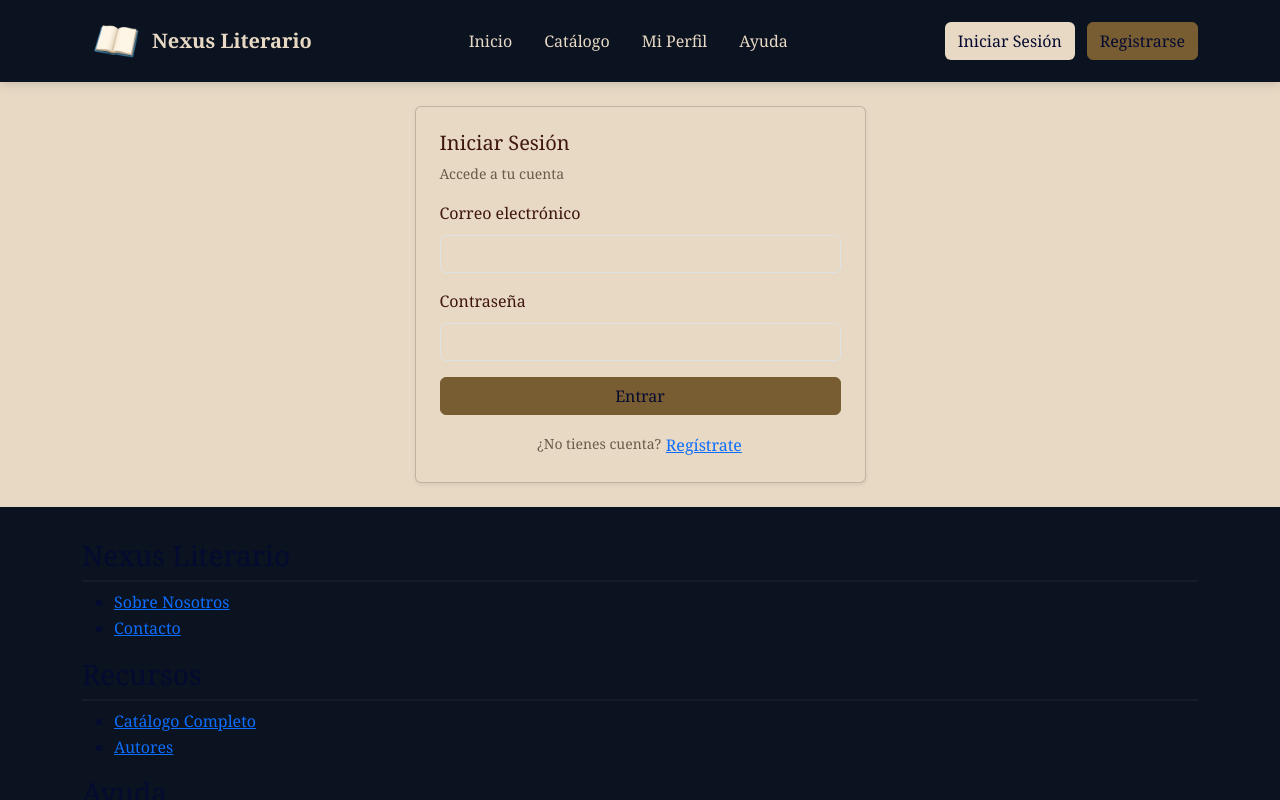
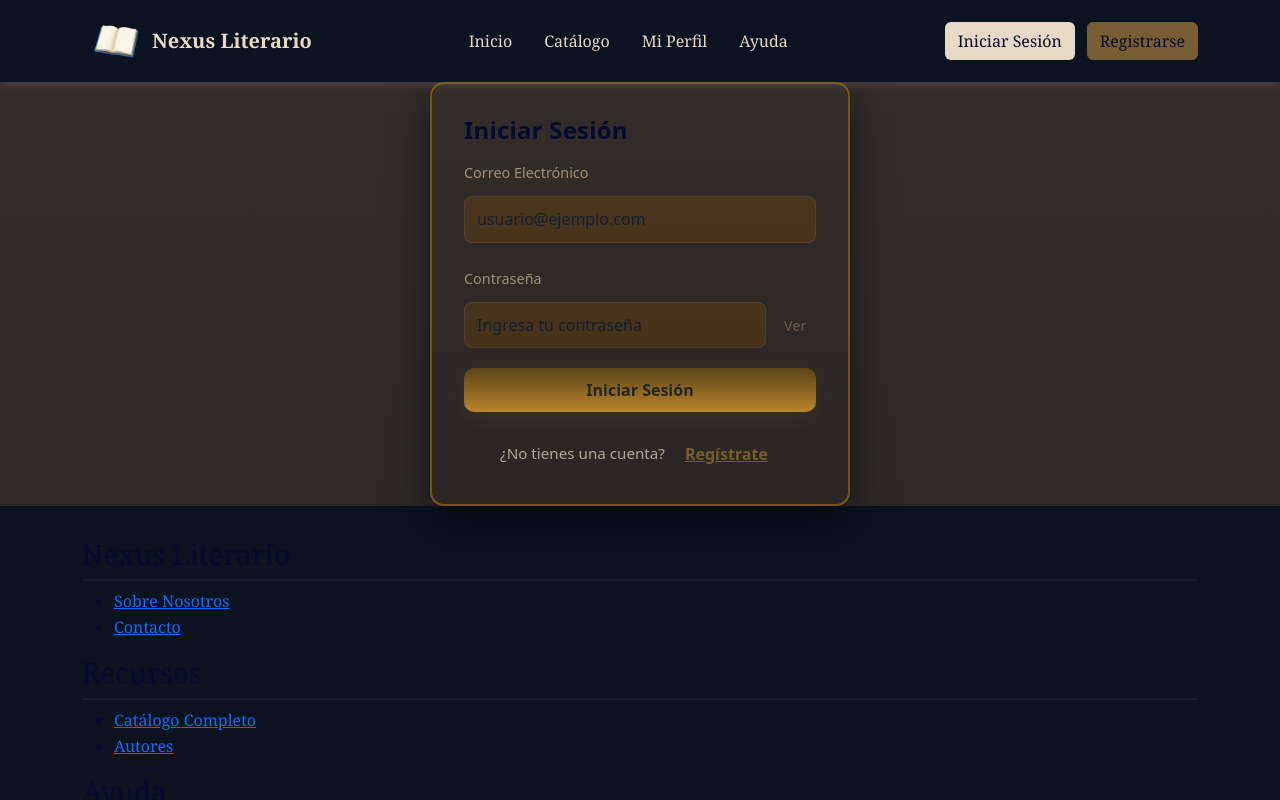
Before and after one commit to Caro-D54/FRONT-Book_Reserve, a React (Create React App) app in the folder front-book_reserve/: page / in a window 1280 px wide. Both pictures are taken after a click on the button "Iniciar Sesión". Shown: the top 800 px of the page. Built offline with nearby package versions, Linux system fonts and the light colour scheme.

Commit message:
Login arreglado

```diff
--- a/front-book_reserve/src/components/Library.css
+++ b/front-book_reserve/src/components/Library.css
@@ -305,6 +305,117 @@
 .nexus .book-info { padding:1rem; color:var(--text); }
 .nexus .book-title { color:var(--bg); font-weight:700; }
 
+/* ---------- Login ---------- */
+.nexus .login-page {
+  min-width: 100vh;
+  display: grid;
+  place-items: center;
+  position: relative;
+  font-family: system-ui, -apple-system, "Segoe UI", Roboto, "Helvetica Neue", Arial;
+  background: radial-gradient(1200px 600px at 10% 10%, rgba(120, 93, 50, 0.06), transparent 10%
+  linear-gradient(180deg, #071026 0%, #041022 100%));
+  background-color: var(--muted, #6a430e);
+}
+
+.nexus .login-backdrop {
+  position: absolute;
+  inset: 0;
+  background: linear-gradient(180deg, rgba(4, 8, 15, 0.55), rgba(4, 8, 15, 0.6));
+  z-index: 0;
+}
+
+/* Centrar Panel */
+.nexus .login-panel {
+  position: relative;
+  z-index: 2;
+  width: 100%;
+  max-width: 420px;
+  padding: 2rem;
+  border-radius: 14px;
+  background: linear-gradient(180deg, rgba(119, 84, 23, 0.02), rgba(0, 0, 0, 0.06));
+  box-shadow: 0 18px 40px rgba(2, 6, 12, 0.6);
+  border: 2px solid rgba(135, 96, 12, 0.812);
+  color: var(--text, #E8D9C4);
+}
+
+/* Titulo */
+.nexus .login-title {
+  margin: 0 0 1rem 0;
+  font-size: 1.5rem;
+  color: var(--text, #F6EAD6);
+  font-weight: 700;
+  letter-spacing: 0.2px;
+}
+
+/* Form controls */
+.login-form { display: flex; flex-direction: column; gap: 0.5rem; }
+.form-label { font-size: 0.9rem; color: rgba(181, 153, 124, 0.9); margin-bottom: 0.25rem; }
+.login-input {
+  width: 100%;
+  padding: 0.65rem 0.75rem;
+  border-radius: 8px;
+  border: 1px solid rgba(255,255,255,0.06);
+  background: rgba(124, 72, 9, 0.321);
+  color: var(--bg, #7d5824);
+  outline: none;
+  transition: box-shadow .12s ease, border-color .12s ease;
+}
+
+.login-input::placeholder { color: rgba(8, 30, 56, 0.811); }
+
+/* focus */
+.login-input:focus {
+  box-shadow: 0 6px 20px rgba(120, 93, 50, 0.73);
+  border-color: rgba(120,93,50,0.28);
+}
+
+/* password row with toggle */
+.password-row { display: flex; gap: 0.5rem; align-items: center; }
+.btn-toggle-pass {
+  background: transparent;
+  border: none;
+  color: var(--muted, rgba(192, 126, 35, 0.8));
+  padding: 0.45rem 0.6rem;
+  border-radius: 8px;
+  cursor: pointer;
+  font-size: 0.9rem;
+}
+.btn-toggle-pass:focus { outline: 3px solid rgba(120, 93, 50, 0.789); outline-offset: 2px; }
+
+/* CTA dorado */
+.btn-cta {
+  background: linear-gradient(180deg, #8b610d7e, #b9862b);
+  color: #081424c9;
+  border: none;
+  padding: 0.6rem 0.9rem;
+  border-radius: 10px;
+  font-weight: 700;
+  margin-top: 0.75rem;
+  box-shadow: 0 10px 26px rgba(120,93,50,0.18);
+  cursor: pointer;
+  transition: transform .12s ease, filter .12s ease;
+}
+.btn-cta:hover { transform: translateY(-2px); filter: brightness(0.98); }
+.btn-cta:active { transform: translateY(0); }
+
+/* footer row */
+.login-footer {
+  display: flex;
+  gap: 0.5rem;
+  align-items: center;
+  margin-top: 1rem;
+  justify-content: center;
+}
+
+.muted { color: rgba(232,217,196,0.72); font-size: 0.95rem; }
+.login-register {
+  background: transparent;
+  border: none;
+  color: var(--accent, #e6b85a);
+  font-weight: 600;
+  cursor: pointer;
+}
+
 /* ---------- Profile / Requests ---------- */
 .nexus .profile { padding:3.5rem 0; }
 .nexus .profile-container { display:grid; grid-template-columns:1fr 3fr; gap:1rem; align-items:start; }
@@ -370,3 +481,14 @@
     font-size: 0.95rem;
   }
 }
+
+@media (max-width: 480px) {
+  .nexus .login-panel {
+    padding: 1.25rem;
+    border-radius: 12px;
+    width: calc(100% - 32px);
+  }
+  .password-row {
+    flex-direction: row;
+  }
+}
--- a/front-book_reserve/src/components/Login.jsx
+++ b/front-book_reserve/src/components/Login.jsx
@@ -1,64 +1,72 @@
-import React, { useState, useRef, useEffect } from "react";
-import { useAuth } from "../context/AuthContext";
+import React, { useState } from "react";
 import "./Library.css";
 
-const Login = ({ onLogin = () => {}, onNavigate = () => {} }) => {
-  const auth = useAuth();
-  const login = auth?.login ?? (async (email) => ({ name: "Demo", email }));
-  const [form, setForm] = useState({ email: "", password: "" });
-  const [loading, setLoading] = useState(false);
-  const [error, setError] = useState("");
-  const mountedRef = useRef(true);
+const Login = ({ onLogin = () => {} }) => {
+  const [email, setEmail] = useState("");
+  const [password, setPassword] = useState("");
+  const [showPassword, setShowPassword] = useState(false);
 
-  useEffect(() => { mountedRef.current = true; return () => { mountedRef.current = false; }; }, []);
-
-  const handleChange = (e) => setForm((p) => ({ ...p, [e.target.name]: e.target.value }));
-
-  const handleSubmit = async (e) => {
+  const handleSubmit = (e) => {
     e.preventDefault();
-    if (loading) return;
-    setError(""); setLoading(true);
-    try {
-      const user = await login(form.email.trim(), form.password);
-      if (user && typeof onLogin === "function") onLogin(user);
-    } catch (err) {
-      if (mountedRef.current) setError(err?.message || "Error al iniciar sesión.");
-    } finally { if (mountedRef.current) setLoading(false); }
+    // valida mínimo (puedes reemplazar con validación real / llamada API)
+    if (!email || !password) {
+      alert("Por favor completa correo y contraseña.");
+      return;
+    }
+    onLogin({ email, password });
   };
 
   return (
-    <div className="container py-4">
-      <div className="row justify-content-center">
-        <div className="col-12 col-sm-10 col-md-6 col-lg-5">
-          <div className="card shadow-sm">
-            <div className="card-body p-4">
-              <h1 className="h5">Iniciar Sesión</h1>
-              <p className="text-muted small">Accede a tu cuenta</p>
-              {error && <div className="alert alert-danger">{error}</div>}
-              <form onSubmit={handleSubmit} noValidate>
-                <div className="mb-3">
-                  <label htmlFor="email" className="form-label">Correo electrónico</label>
-                  <input id="email" name="email" type="email" className="form-control" value={form.email} onChange={handleChange} required autoComplete="email" />
-                </div>
+    <main className="login-page">
+      <div className="login-backdrop" />
 
-                <div className="mb-3">
-                  <label htmlFor="password" className="form-label">Contraseña</label>
-                  <input id="password" name="password" type="password" className="form-control" value={form.password} onChange={handleChange} required autoComplete="current-password" />
-                </div>
+      <div className="login-panel" role="dialog" aria-labelledby="login-title" aria-modal="true">
+        <h1 id="login-title" className="login-title">Iniciar Sesión</h1>
 
-                <div className="d-grid gap-2">
-                  <button className="btn btn-primary" type="submit" disabled={loading}>{loading ? "Entrando..." : "Entrar"}</button>
-                </div>
-              </form>
+        <form className="login-form" onSubmit={handleSubmit} noValidate>
+          <label className="form-label" htmlFor="login-email">Correo Electrónico</label>
+          <input
+            id="login-email"
+            type="email"
+            className="form-control login-input"
+            placeholder="usuario@ejemplo.com"
+            value={email}
+            onChange={(e) => setEmail(e.target.value)}
+            required
+            aria-required="true"
+          />
 
-              <div className="mt-3 text-center">
-                <small className="text-muted">¿No tienes cuenta? <button className="btn btn-link p-0" onClick={() => onNavigate("register")}>Regístrate</button></small>
-              </div>
-            </div>
+          <label className="form-label mt-3" htmlFor="login-password">Contraseña</label>
+          <div className="password-row">
+            <input
+              id="login-password"
+              type={showPassword ? "text" : "password"}
+              className="form-control login-input"
+              placeholder="Ingresa tu contraseña"
+              value={password}
+              onChange={(e) => setPassword(e.target.value)}
+              required
+              aria-required="true"
+            />
+            <button
+              type="button"
+              className="btn-toggle-pass"
+              aria-label={showPassword ? "Ocultar contraseña" : "Mostrar contraseña"}
+              onClick={() => setShowPassword((s) => !s)}
+            >
+              {showPassword ? "Ocultar" : "Ver"}
+            </button>
           </div>
-        </div>
+
+          <button type="submit" className="btn btn-cta login-submit">Iniciar Sesión</button>
+
+          <div className="login-footer">
+            <span className="muted">¿No tienes una cuenta?</span>
+            <button type="button" className="btn btn-link login-register" onClick={() => window.location.href = "/register"}>Regístrate</button>
+          </div>
+        </form>
       </div>
-    </div>
+    </main>
   );
 };
 
```
